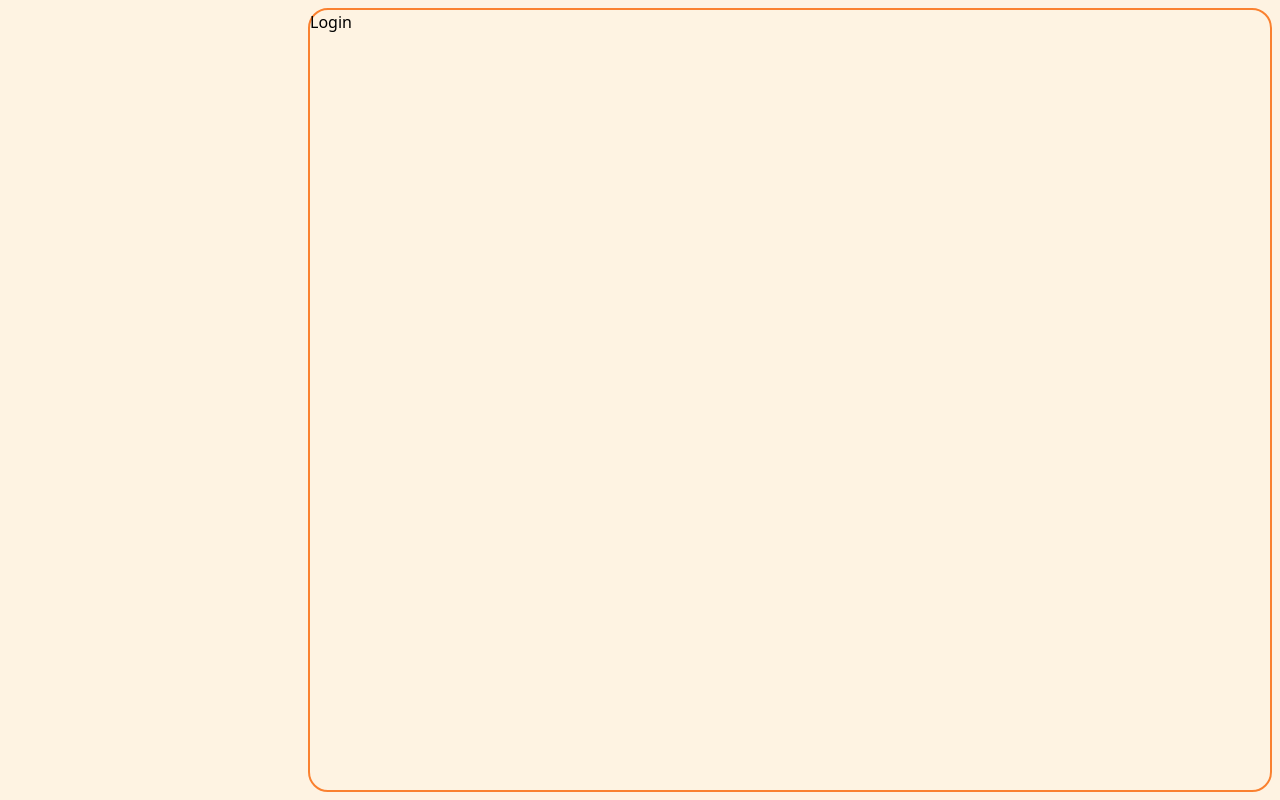
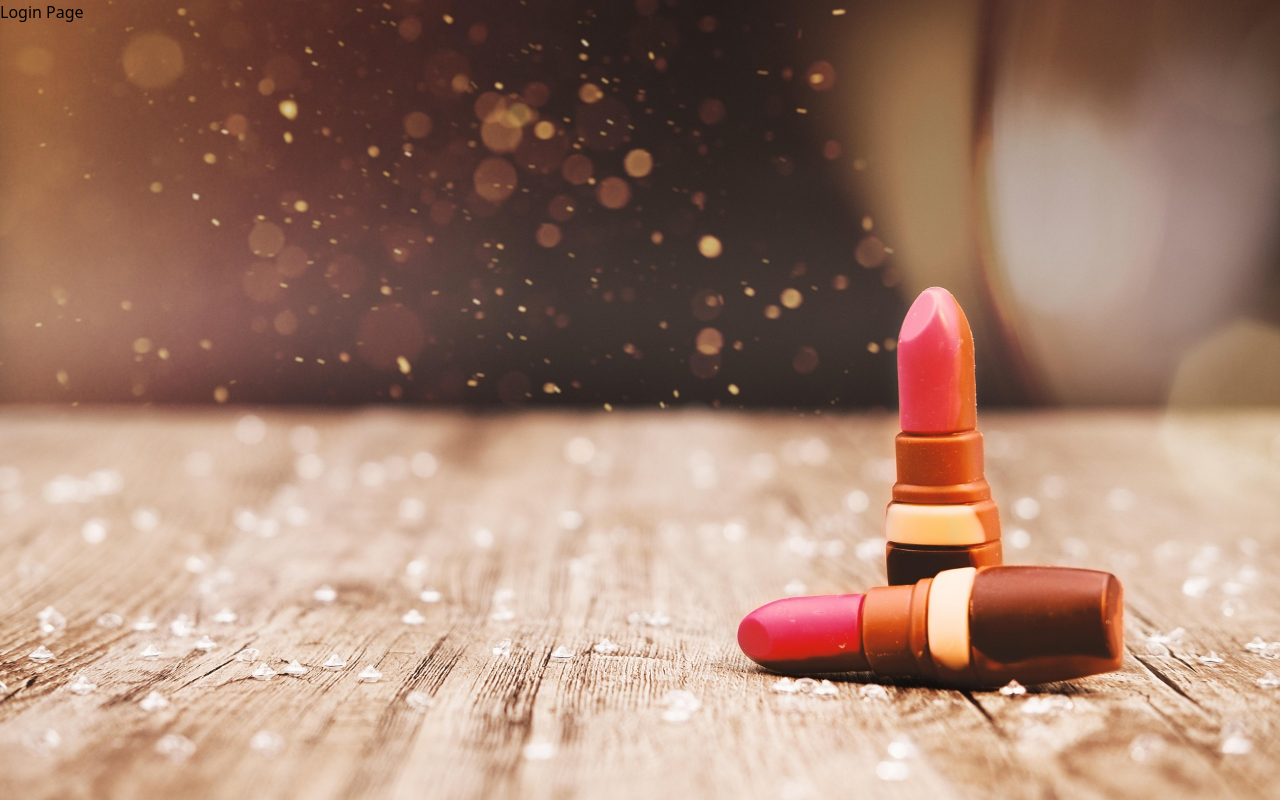
Before and after one commit to Jonny12341234641/react-cosmatic-shop, a React (Vite) app: page /login in a window 1280 px wide. Built offline with nearby package versions, Linux system fonts and the light colour scheme.

Commit message:
Refactor code structure for improved readability and maintainability

```diff
--- a/src/pages/loginPage.jsx
+++ b/src/pages/loginPage.jsx
@@ -1,12 +1,7 @@
 export default function LoginPage() {
     return (
-        <div className="w-full h-full bg-primary flex flex-row p-2">
-            <div className="w-[300px] h-full bg-primary">
-
+            <div className="w-full h-full bg-[url(/src/assets/login.jpg)] bg-cover bg-center bg-no-repeat">
+                <h1>Login Page</h1>
             </div>
-            <div className="w-[calc(100%-300px)] h-full border-2 border-accent rounded-[20px]">
-                <h1>Login</h1>
-            </div>
-        </div>
     )
 }
```
Also changed, not shown: src/assets/login.jpg (added).
